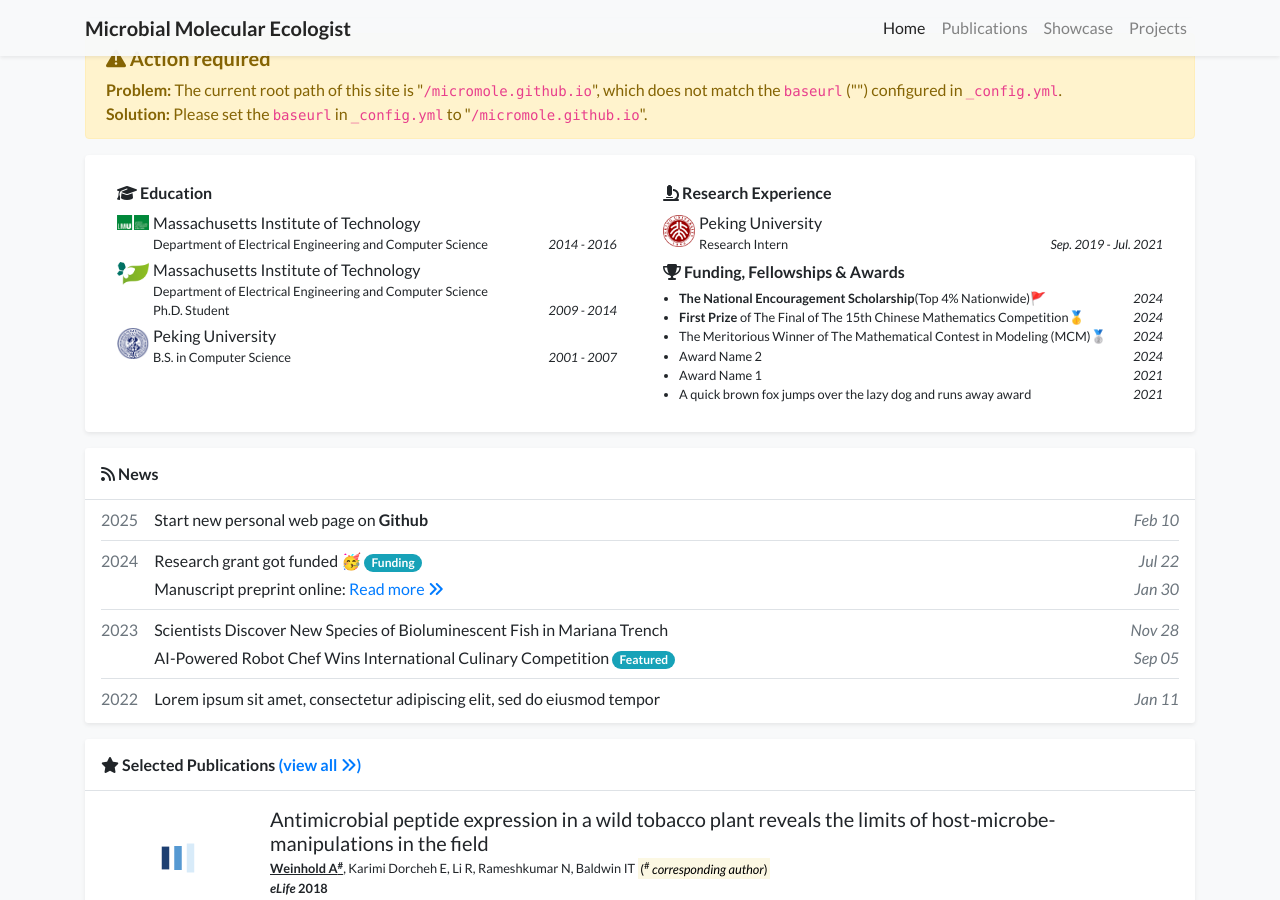
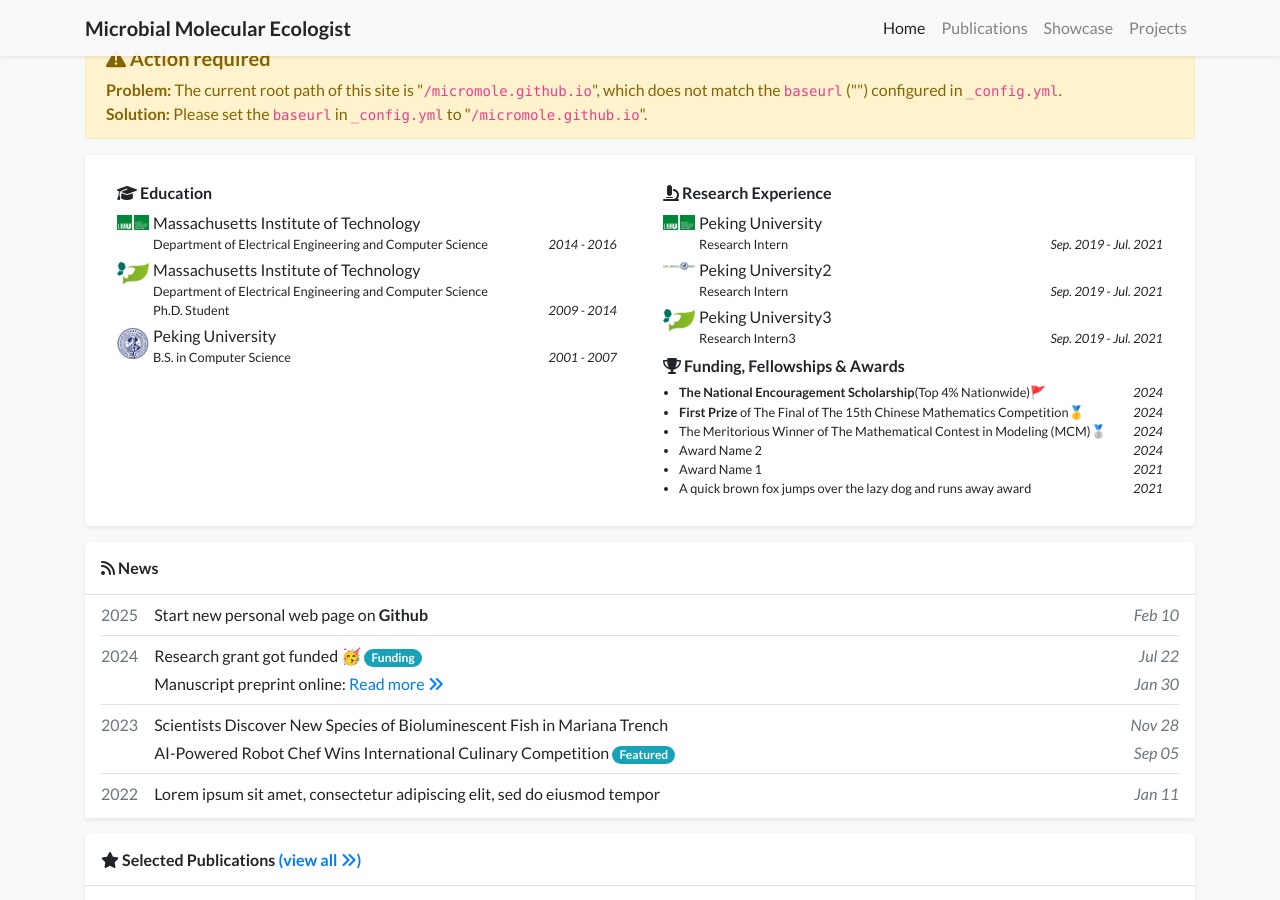
Before and after one commit to micromole/micromole.github.io, a Jekyll site: the page built from index.html, in a window 1280 px wide and 900 px high, scrolled down 480 px. Built offline with Jekyll 4.4.1, drawn with Linux system fonts in a browser that asks for light colours; nearby versions of some CDN libraries; comment, search, counter and statistics services are not loaded; a style sheet for code colours, icons or effects is not loaded.

Commit message:
Update profile.yml

```diff
--- a/_data/profile.yml
+++ b/_data/profile.yml
@@ -56,8 +56,16 @@ education:
 
 experience:
  - name: Peking University
-   logo: /assets/images/badges/PKU_red.png
+   logo: /assets/logo/icon_LMU.png
    position: Research Intern
+   date: Sep. 2019 - Jul. 2021
+ - name: Peking University2
+   logo: /assets/logo/icon_FU.png
+   position: Research Intern
+   date: Sep. 2019 - Jul. 2021
+ - name: Peking University3
+   logo: /assets/logo/icon_ICE.png
+   position: Research Intern3
    date: Sep. 2019 - Jul. 2021
 
 awards:
```
